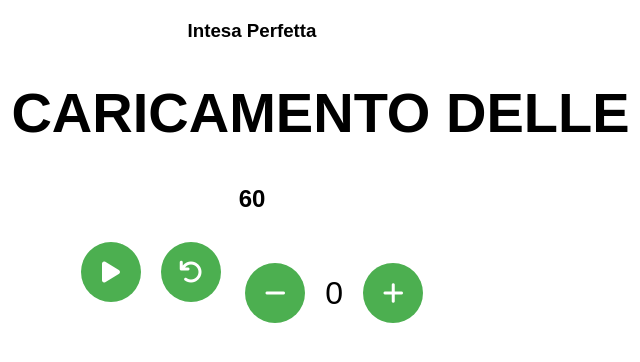
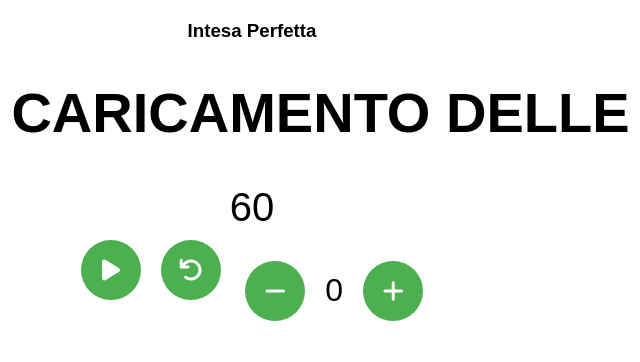
Before and after one commit to etidona/Intesa, a plain HTML site: page index.html in a window 1280 px wide. Shown: the full height of the page, 388-1028 px from the left. Drawn offline with Linux system fonts and the light colour scheme; no server answers.

Commit message:
Update index.html

```diff
--- a/index.html
+++ b/index.html
@@ -21,14 +21,14 @@
         h1 {
             font-size: 3.5em;
         }
-        h2#parola {
-            font-size:2.5em;
-        }
         #parola {
             /* font-size: 5em; /* Aumenta la dimensione del font */
             text-transform: uppercase; /* Converte il testo in maiuscolo */
             margin-bottom: 40px; /* Aggiunge un po' di spazio sotto la parola */
             /* font-weight: bold; /* Rende il testo in grassetto */
+        }
+        #timer {
+            font-size: 2.5em;
         }
         #controlli {
             display: inline-flex;
@@ -100,7 +100,7 @@
 <body>
     <h3>Intesa Perfetta</h3>
     <h1 id="parola"></h1>
-    <h2 id="timer">60</h2>
+    <div id="timer">60</div>
     <div id="controlli">
         <button id="avviaPausa" class="paused" onclick="avviaPausaTimer()"><i class="fas fa-play"></i><i class="fas fa-pause"></i></button>
         <button onclick="resetTimer()"><i class="fas fa-undo"></i></button>
```
